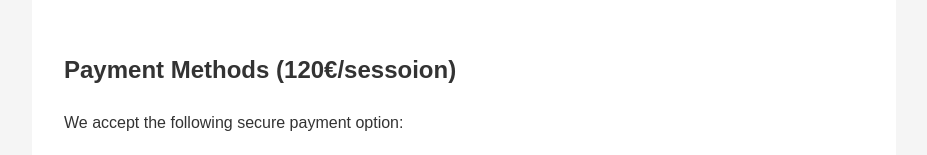
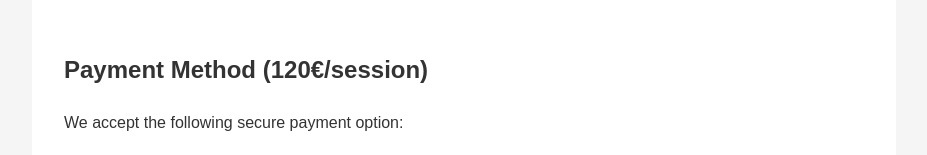
Before and after one commit to S-team72/mental, a plain HTML site: page index.html in a window 1280 px wide. Shown: the part 2089-2244 px from the top of the page, without its empty margins (176-1103 px from the left). Drawn offline with Linux system fonts and the light colour scheme.

Commit message:
Update index.html
stripe only

```diff
--- a/index.html
+++ b/index.html
@@ -108,7 +108,7 @@
   </section>
 
   <section id="payment">
-    <h2>Payment Methods (120€/sessoion)</h2>
+    <h2>Payment Method (120€/session)</h2>
     <p>We accept the following secure payment option:</p>
     <ul>
       <li><strong>STRIPE:</strong> <a href="https://billing.stripe.com/p/login/28EcN490t8YJ1tA1876oo00" target="_blank">billing.stripe.com/p/login/28EcN490t8YJ1tA1876oo00</a></li>
```
